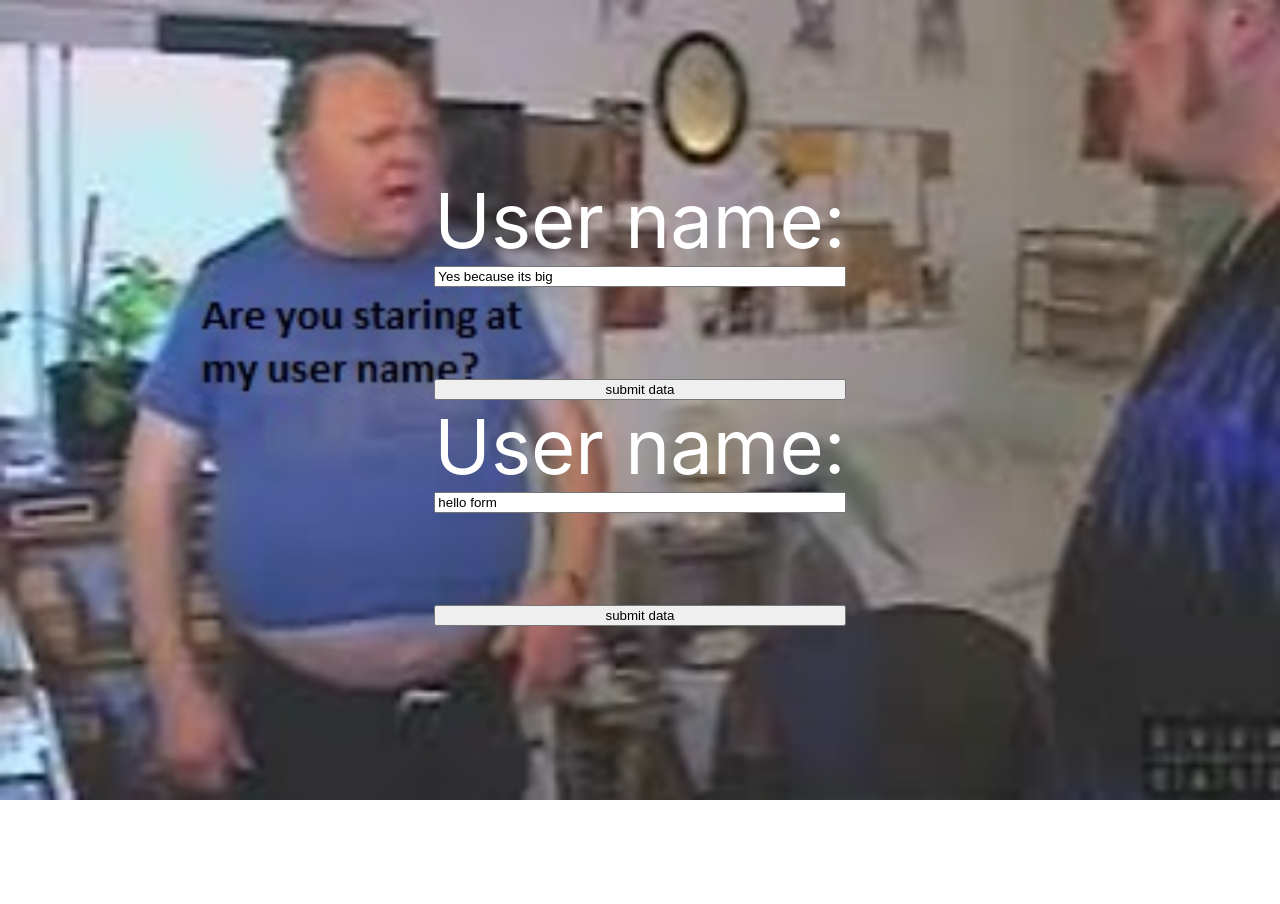
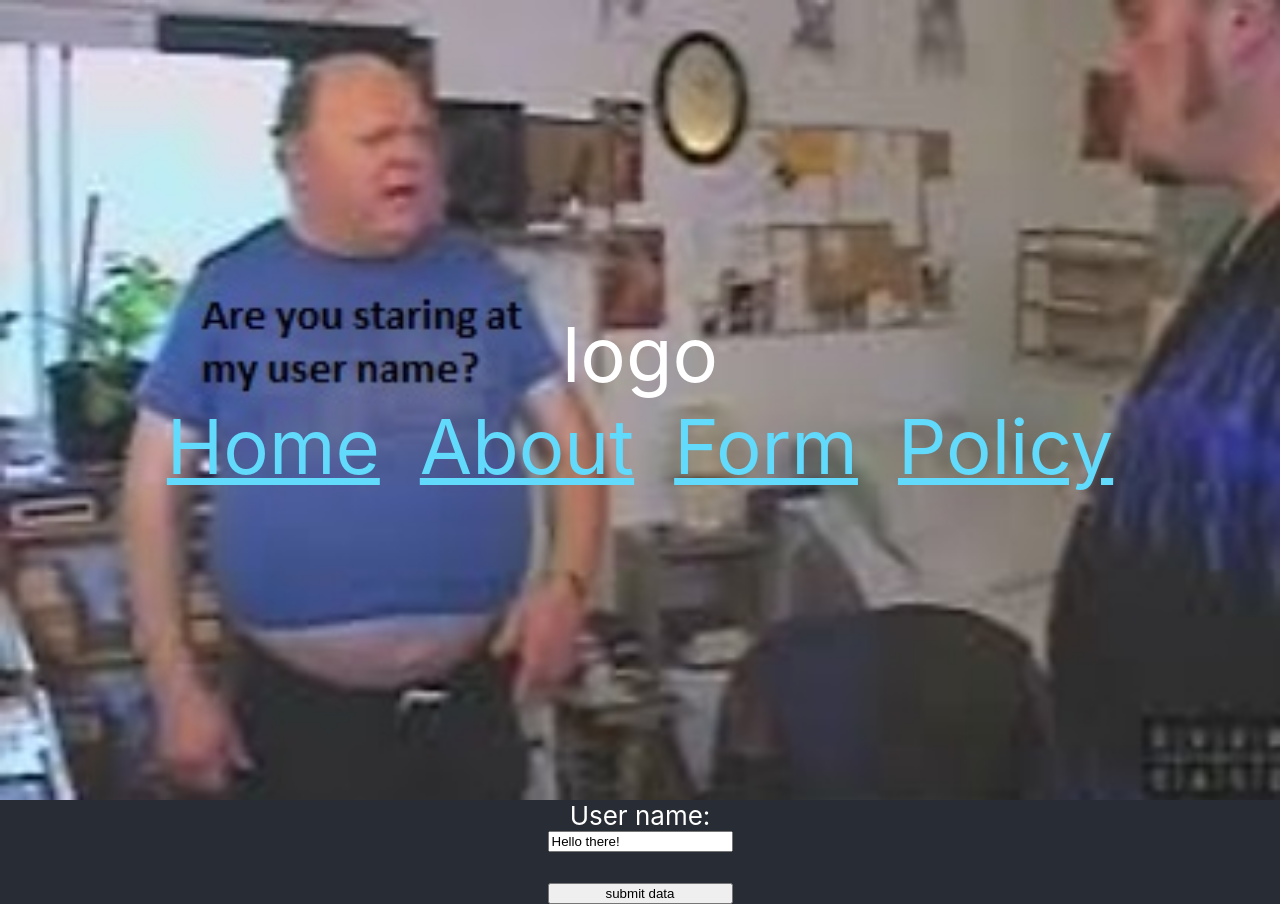
Before and after one commit to Pikachupy/DaftAcademy_2022, a React (Create React App) app: page / in a window 1280 px wide. Before the commit the page ends 800 px from the top, so only its background shows below. Built offline with nearby package versions, Linux system fonts and the light colour scheme.

Commit message:
First commit on new branch test

```diff
--- a/package.json
+++ b/package.json
@@ -12,6 +12,7 @@
     "@types/react-dom": "^18.0.3",
     "react": "^18.1.0",
     "react-dom": "^18.1.0",
+    "react-router-dom": "^6.3.0",
     "react-scripts": "5.0.1",
     "typescript": "^4.6.4",
     "web-vitals": "^2.1.4"
--- a/src/App.css
+++ b/src/App.css
@@ -1,5 +1,12 @@
 .App {
+  display: flex;
+  flex-direction: column;
   text-align: center;
+  background-color: #282c34;
+  font-size: calc(10px + 2vmin);
+  color: white;
+  min-height: 50vh;
+  align-items: center;
 }
 
 .App-logo {
@@ -29,6 +36,7 @@
 }
 .App-link {
   color: #61dafb;
+  padding: 10px 20px;
 }
 
 @keyframes App-logo-spin {
--- a/src/App.tsx
+++ b/src/App.tsx
@@ -1,19 +1,34 @@
 import React from 'react';
+import {Routes, Route, Link} from "react-router-dom";
 import './App.css';
 import {InputForm} from "./InputForm";
+import {PolicyPage} from "./policy";
+
+export const routesPaths = {
+    about: 'about'
+}
 
 function App() {
     return (
         <div className="App">
-            <header className="App-header">
-
-                <div color="green">
-                <InputForm defaultValue={'Yes because its big'}/>
+            <div className='App-header'>
+                <div>
+                    logo
                 </div>
-
-                <InputForm defaultValue={'hello form'}/>
-
-            </header>
+                <div>
+                    <Link className='App-link' to={'/'}>Home</Link>
+                    <Link className='App-link' to={`/${routesPaths.about}`}>About</Link>
+                    <Link className='App-link' to={'/form'}>Form</Link>
+                    <Link className='App-link' to={'/policy'}>Policy</Link>
+                </div>
+            </div>
+            <Routes>
+                <Route path='/' element={<InputForm defaultValue={'Hello there!'}/>}/>
+                <Route path='*' element={<div>404</div>}/>
+                <Route path={`/${routesPaths.about}`} element={<div>About</div>}/>
+                <Route path='/policy' element={<PolicyPage/>}/>
+                <Route path='/form' element={<div>Form</div>}/>
+            </Routes>
         </div>
     );
 }
--- a/src/InputForm/InputForm.tsx
+++ b/src/InputForm/InputForm.tsx
@@ -45,7 +45,7 @@ export const InputForm = (props?: InputFormProps) => {
         if (formReadyToSubmit) {
             localStorage.setItem(storageFormKey, inputValue)
         }
-    }, [inputValue])
+    }, [inputValue, formReadyToSubmit])
 
     useEffect(() => {
         let valueToSet = '';
@@ -59,7 +59,7 @@ export const InputForm = (props?: InputFormProps) => {
         }
 
         setInputValue(valueToSet);
-    }, [])
+    }, [props])
 
     return <div style={{display: "flex", flexDirection: 'column'}}>
         {displayError && <div style={{color: 'red'}}>{errorMessage}</div>}
--- a/src/index.tsx
+++ b/src/index.tsx
@@ -3,14 +3,17 @@ import ReactDOM from 'react-dom/client';
 import './index.css';
 import App from './App';
 import reportWebVitals from './reportWebVitals';
+import {BrowserRouter} from "react-router-dom";
 
 const root = ReactDOM.createRoot(
   document.getElementById('root') as HTMLElement
 );
 root.render(
-  <React.StrictMode>
-    <App />
-  </React.StrictMode>
+    <React.StrictMode>
+        <BrowserRouter>
+            <App/>
+        </BrowserRouter>
+    </React.StrictMode>
 );
 
 // If you want to start measuring performance in your app, pass a function
--- /dev/null
+++ b/src/policy/PolicyPage.tsx
@@ -0,0 +1,3 @@
+export const PolicyPage = () => {
+    return <div>Policy page</div>
+}
--- /dev/null
+++ b/src/policy/index.ts
@@ -0,0 +1 @@
+export {PolicyPage} from './PolicyPage'
```
Also changed, not shown: 1 other file (tests, documents, lock files or other folders).
